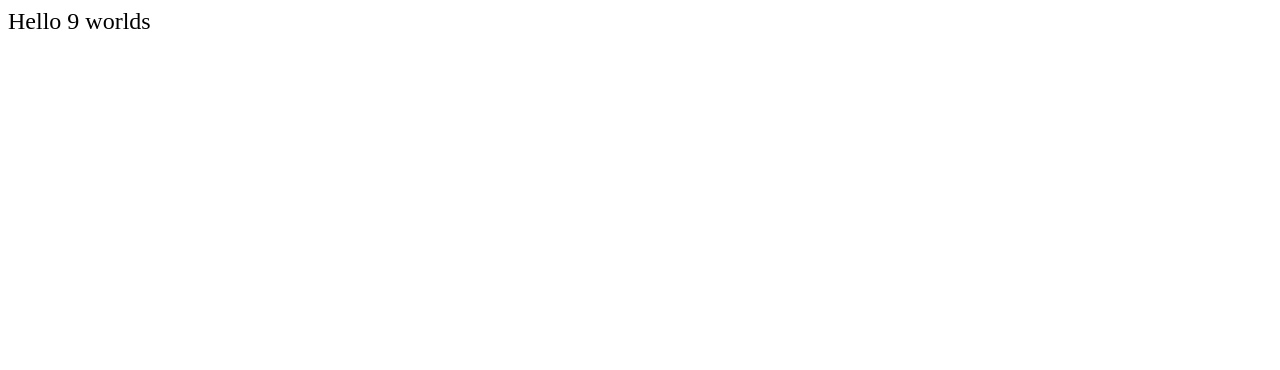
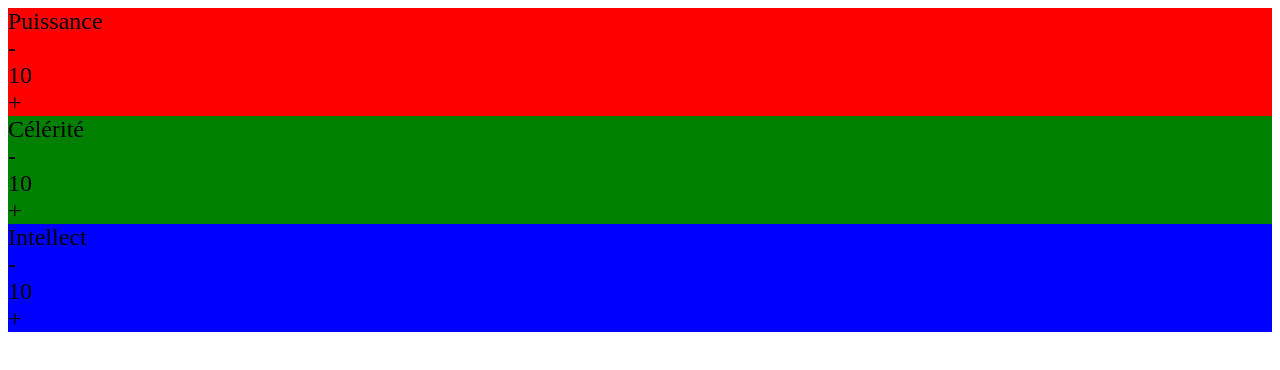
Before and after one commit to vcarluer/numenerapools, a plain HTML site: page index.html in a window 1280 px wide. Drawn offline with Linux system fonts and the light colour scheme.

Commit message:
base features

```diff
--- a/numenerapool.css
+++ b/numenerapool.css
@@ -1,3 +1,15 @@
 body {
     font-size: x-large
 }
+
+.might {
+    background-color: red;
+}
+
+.speed {
+    background-color: green;
+}
+
+.intellect {
+    background-color: blue;
+}
--- a/numenerapool.js
+++ b/numenerapool.js
@@ -8,10 +8,56 @@ function ready(fn) {
 
 var numenerapool = {
     run: function() {
-        this.mainDiv = document.getElementById("numenerapool");
-        this.mainDiv.innerHTML = "Hello 9 worlds";
+        this.mainDiv = document.getElementById('numenerapool');
+        this.pools = {};
+        this.createPool('might', 'Puissance');
+        this.createPool('speed', 'Célérité');
+        this.createPool('intellect', 'Intellect');
+    },
+
+    createPool: function(poolName, poolCaption) {
+        var pool = new statPool();
+        this.pools[poolName] = pool;
+        pool.create(this.mainDiv, poolName, poolCaption);
     }
 };
+
+function statPool() {
+    this.create = function(div, css, name) {
+        this.name = name;
+        this.poolDiv = document.createElement('div');
+        this.poolDiv.innerHTML = this.name;
+        this.poolDiv.className = css;
+        div.appendChild(this.poolDiv);
+
+        this.stat = 10;
+        this.minusDiv = document.createElement('div');
+        this.minusDiv.innerHTML = '-';
+        this.statDiv = document.createElement('div');
+        this.setStat();
+        this.addDiv = document.createElement('div');
+        this.addDiv.innerHTML = "+";
+
+        this.poolDiv.appendChild(this.minusDiv);
+        this.poolDiv.appendChild(this.statDiv);
+        this.poolDiv.appendChild(this.addDiv);
+
+        var self = this;
+        this.minusDiv.onclick = function() {
+            self.stat--;
+            self.setStat();
+        };
+
+        this.addDiv.onclick = function() {
+            self.stat++;
+            self.setStat();
+        };
+    };
+
+    this.setStat = function() {
+        this.statDiv.innerHTML = this.stat.toString();
+    };
+}
 
 ready(function() {
     numenerapool.run();
```
